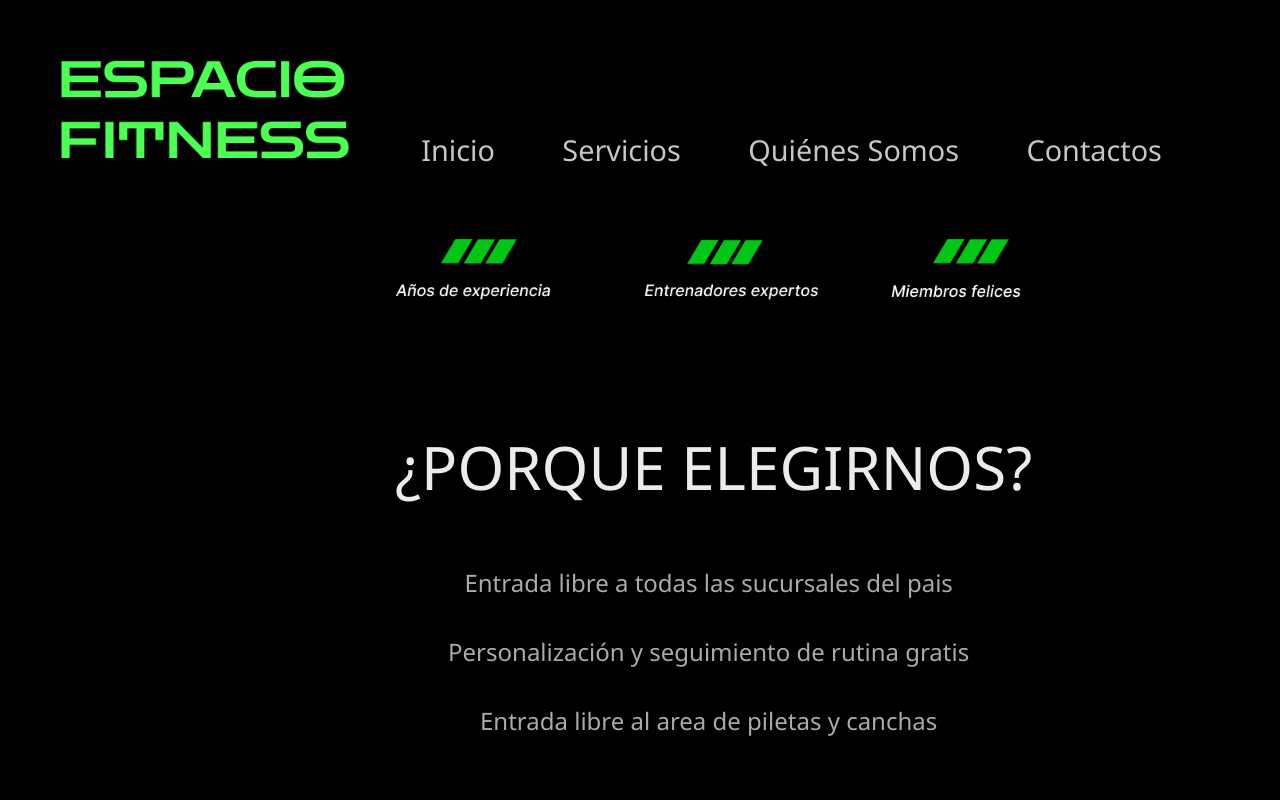
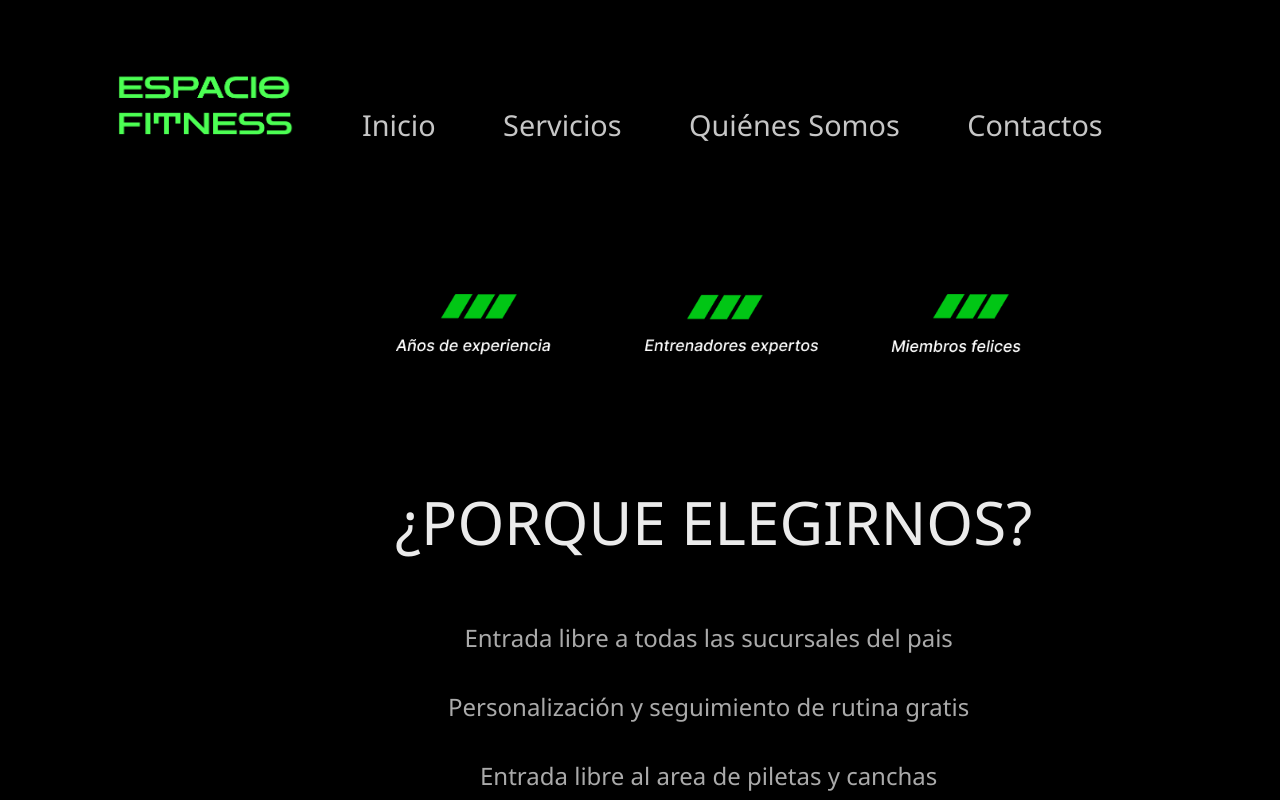
Before and after one commit to ruben-lugo1/Espacio-Fitness-Gym, a plain HTML site: page index.html in a window 1280 px wide. Shown: the top 800 px of the page. Drawn offline with Linux system fonts and the light colour scheme.

Commit message:
Update index.html

```diff
--- a/index.html
+++ b/index.html
@@ -9,9 +9,9 @@
 
 <body>
 
-    <div class="menu-footer-section" style="margin-top: 50px; display: flex; ">
+    <div class="menu-footer-section" style="margin-top: 70px; display: flex; ">
         <div class="wrap menu-footer-section">
-            <a href=""><img src="img/Logo Espacio Fitness.png" alt="Imagen" class="logo" width="25%" height="auto" style="margin-right: 5%;display:inline;"></a>
+            <a href=""><img src="img/Logo Espacio Fitness.png" alt="Imagen" class="logo" width="15%" height="auto" style="margin-right: 5%;display:inline;"></a>
             <a href="" style="margin-right: 60px;">Inicio</a>
             <a href="" style="margin-right: 60px;">Servicios</a>
             <a href="" style="margin-right: 60px;">Quiénes Somos</a>
@@ -21,7 +21,7 @@
 
     <section class="hero-section" >
         <div class="wrap-hero-section">
-            <div style="margin-top: 400px; display: flex;">
+            <div style="margin-top: 500px; display: flex;">
                 <img src="img/Barra.png" alt="Imagen" width="90%" height="auto" style="margin:-20ch;">
                 <br><h1>¿PORQUE ELEGIRNOS?</h1><br>
             </div>
@@ -34,7 +34,8 @@
                 <button type="submit" class="cta-a">Inscripción GRATIS</button>
             </div>
         </div>
-    </section><br><br><br><br><br><br><br>
+    </section>
+    <br><br><br><br><br><br>
     <section style="font-size: 14px;">
         <form action="#" method="get" class="modern-search-form">
             <input type="text" name="search" placeholder="Encuentra tu gimnasio más cercano..." class="search-input" style="width: 1000px; font-size: 30px;">
```
